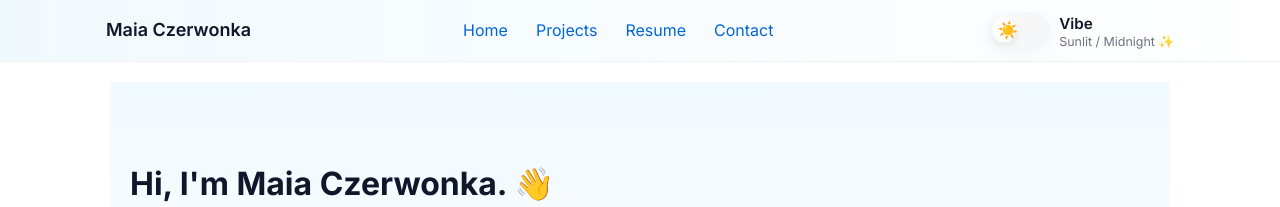
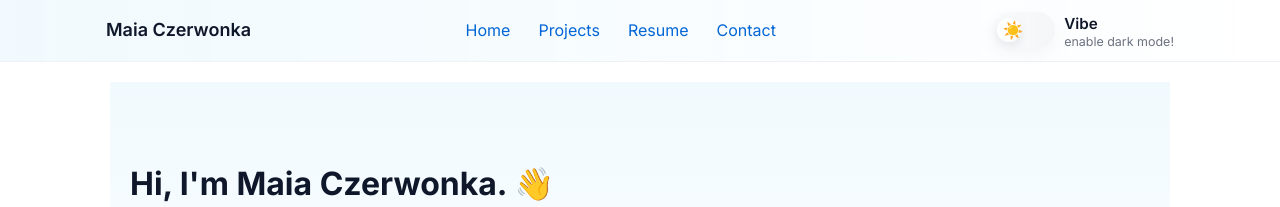
Before and after one commit to maiacz/website, a Jekyll site: the page built from index.md, in a window 1280 px wide. Shown: the top 207 px of the page. Built offline with Jekyll 4.4.1, drawn with Linux system fonts in a browser that asks for light colours.

Commit message:
Update theme label text and emoji behavior: "enable dark mode!" -> "dark mode enabled!"; update aria and title
Co-authored-by: Copilot <223556219+Copilot@users.noreply.github.com>

```diff
--- a/_layouts/default.html
+++ b/_layouts/default.html
@@ -19,13 +19,13 @@
         <a href="/contact/">Contact</a>
       </nav>
       <div class="header-controls">
-        <button id="theme-toggle" aria-label="Toggle site vibe" title="Switch vibe">
+        <button id="theme-toggle" aria-label="Enable dark mode!" title="Enable dark mode!">
           <span class="theme-icon" aria-hidden="true">☀️</span>
           <span class="theme-knob" aria-hidden="true"></span>
         </button>
         <div class="theme-meta">
           <div class="theme-title">Vibe</div>
-          <div class="theme-sub">Sunlit / Midnight ✨</div>
+          <div id="theme-sub" class="theme-sub">enable dark mode!</div>
         </div>
       </div>
     </div>
--- a/assets/js/theme.js
+++ b/assets/js/theme.js
@@ -10,10 +10,15 @@
 
     if(toggle){
       const icon = toggle.querySelector('.theme-icon');
+      const sub = document.getElementById('theme-sub');
       toggle.classList.toggle('is-dark', theme === 'dark');
       toggle.setAttribute('aria-pressed', theme === 'dark' ? 'true' : 'false');
-      toggle.title = theme === 'dark' ? 'Switch to Sunlit vibe' : 'Switch to Midnight vibe';
+      const labelOn = 'dark mode enabled!';
+      const labelOff = 'enable dark mode!';
+      toggle.setAttribute('aria-label', theme === 'dark' ? labelOn : labelOff);
+      toggle.title = theme === 'dark' ? labelOn : labelOff;
       if(icon) icon.textContent = theme === 'dark' ? '🌙' : '☀️';
+      if(sub) sub.textContent = theme === 'dark' ? labelOn : labelOff;
       // tiny animation cue
       toggle.classList.add('anim');
       setTimeout(()=> toggle.classList.remove('anim'), 380);
```
